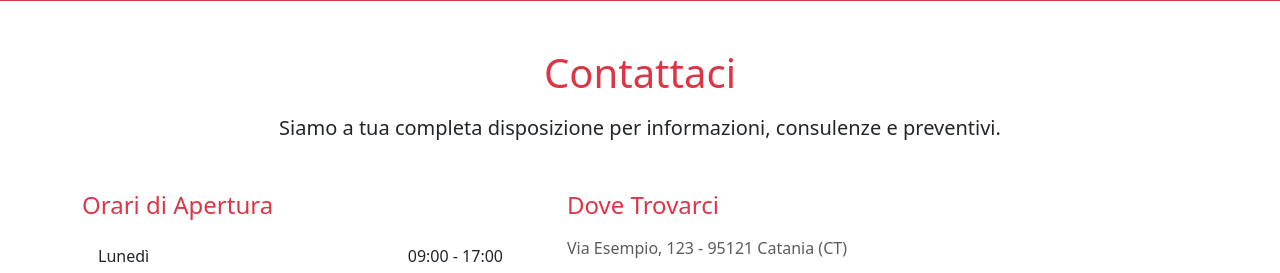
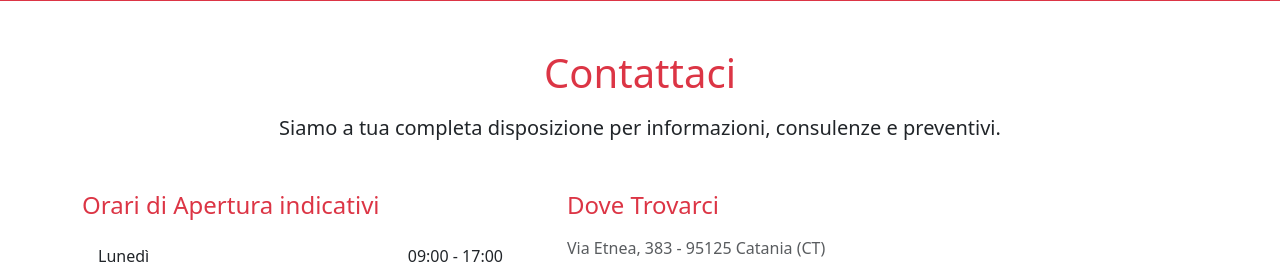
Before and after one commit to simone2204/aedfin-srl-WS, a Django app: page /contatti/ in a window 1280 px wide. Shown: the part 152-425 px from the top of the page. Run offline with Django 5.2, Linux system fonts and the light colour scheme.

Commit message:
profoundly modified the website. The website is static and not dynamic anymore.

```diff
--- a/filiale/templates/filiale/dove_siamo.html
+++ b/filiale/templates/filiale/dove_siamo.html
@@ -15,7 +15,7 @@
     <div class="row justify-content-center g-5">
 
         <div class="col-md-5">
-            <h4 class="mb-3 text-danger">Orari di Apertura</h4>
+            <h4 class="mb-3 text-danger">Orari di Apertura indicativi</h4>
             <ul class="list-group list-group-flush">
                 <li class="list-group-item d-flex justify-content-between align-items-center">
                     Lunedì
@@ -47,7 +47,7 @@
         <div class="col-md-7">
             <h4 class="mb-3 text-danger">Dove Trovarci</h4>
             <p class="text-muted">
-                Via Esempio, 123 - 95121 Catania (CT)
+                Via Etnea, 383 - 95125 Catania (CT)
             </p>
 
             <div class="ratio ratio-16x9 shadow-sm rounded">
```
